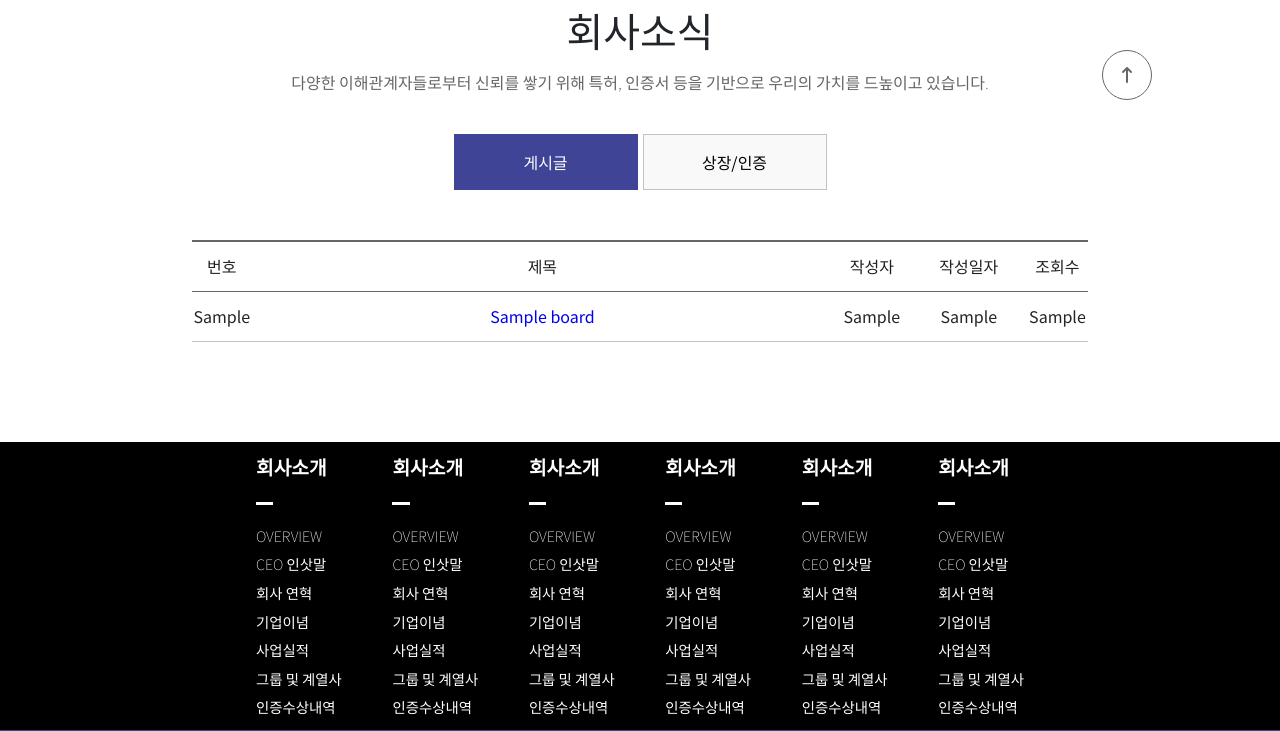
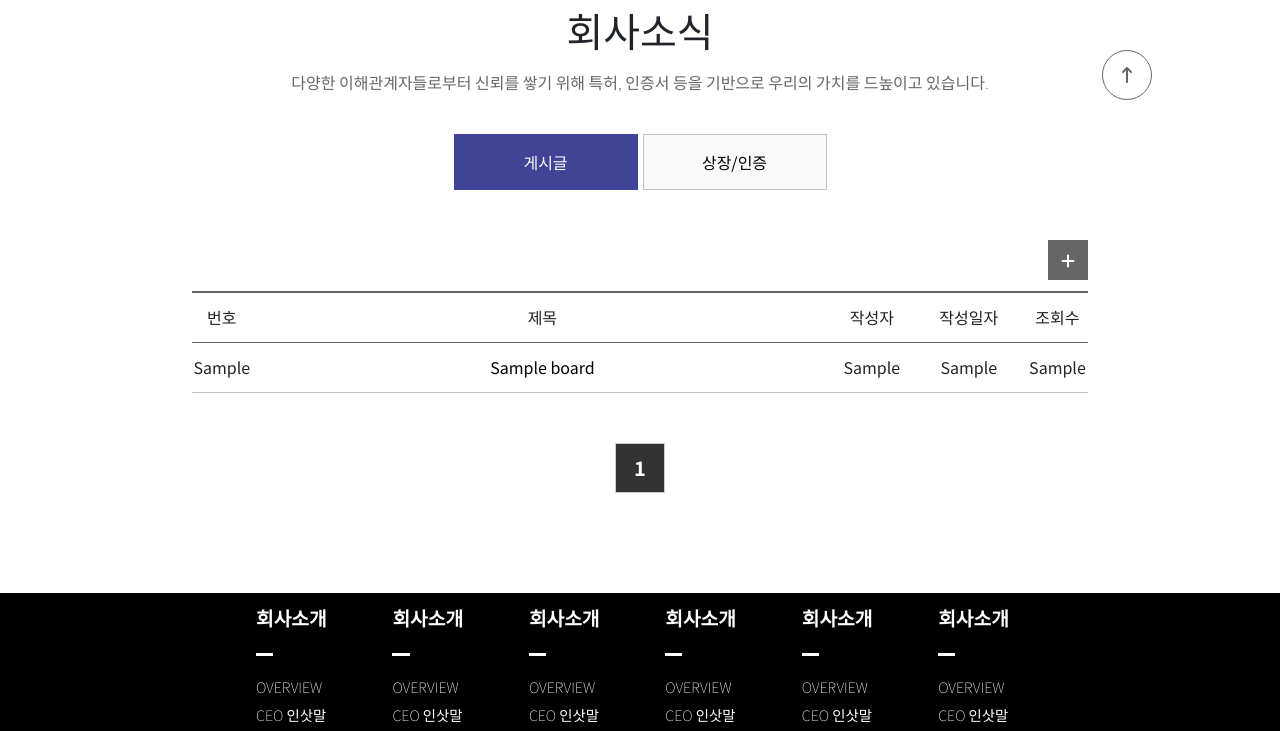
Before and after one commit to uoas6uoaf/snd, a PHP site: page /menu01_05.php in a window 1280 px wide. Shown: the part 644-1375 px from the top of the page. Run offline with PHP 8.4, Linux system fonts and the light colour scheme; tables that the repository leaves empty or names only in its code hold one stand-in row (values such as "Sample post"); some libraries are stand-ins or nearby versions.

Commit message:
회사소식 목록 페이징

```diff
--- a/css/menu01_05.css
+++ b/css/menu01_05.css
@@ -1,3 +1,6 @@
+#menu01_05_wrap a {
+    color: #000000;
+}
 #menu01_05_wrap > .btn_group {
     display: flex;
     justify-content: center;
@@ -20,6 +23,18 @@
     width: 70%;
     margin: 50px auto;
 }
+#menu01_05_wrap > .list_wrap > .search_gruop {
+    display: flex;
+    justify-content: flex-end;
+    margin-bottom: 11px;
+}
+#menu01_05_wrap > .list_wrap > .search_gruop > button {
+    width: 40px;
+    height: 40px;
+    color: #ffffff;
+    background-color: #666666;
+    border: none;
+}
 #menu01_05_wrap > .list_wrap > table {
     width: 100%;
 }
@@ -38,3 +53,25 @@
     height: 50px;
     border-bottom: 1px solid #C3C3C3;
 }
+#menu01_05_wrap .pagenav {
+    margin: 50px;
+    display: flex;
+    align-items: center;
+    justify-content: center;
+}
+#menu01_05_wrap .pagenav .page_num {
+    display: flex;
+}
+#menu01_05_wrap .pagenav .page_num li {
+    width: 50px;
+    height: 50px;
+    border: 1px solid #CCCCCC;
+    font-size: 20px;
+    display: flex;
+    justify-content: center;
+    align-items: center;
+}
+#menu01_05_wrap .pagenav .page_num .active {
+    color: #ffffff;
+    background-color: #333333;
+}
--- a/menu01_05.php
+++ b/menu01_05.php
@@ -10,7 +10,6 @@
     <?php include "subheader.php"; ?>
     <?php include "db_connect.php"; ?>
     <link rel="stylesheet" href="./css/menu01_05.css">
-    <script src="./js/menu01-05.js"></script>
 </head>
 
 <body>
@@ -24,6 +23,9 @@
             <button type="button">상장/인증</button>
         </div>
         <div class="list_wrap">
+            <div class="search_gruop">
+                <button type="button" onclick="location.href='menu01_insert.php'"><i class="fas fa-plus"></i></button>
+            </div>
             <table>
                 <colgroup>
                     <col width="4%"/>
@@ -43,23 +45,77 @@
                 </thead>
                 <tbody>
                 <?php
-                    $sql = "SELECT * FROM board ORDER BY bno;";
+                    if (isset($_GET["page"]))
+                        $page = $_GET["page"];
+                    else
+                        $page = 1;
+
+                    $sql = "SELECT * FROM board ORDER BY bno DESC;";
                     $result = mysqli_query($con,$sql);
 
 	                $total_record = mysqli_num_rows($result); // 전체 글 수
+                    $scale = 15;	// 한 화면에 표시되는 글 수
 
-                    while($row = mysqli_fetch_assoc($result)){
+                    // 전체 페이지 수($total_page) 계산
+                    if ($total_record % $scale == 0)
+                        $total_page = floor($total_record/$scale);
+                    else
+                        $total_page = floor($total_record/$scale) + 1;
+
+                    // 표시할 페이지($page)에 따라 $start 계산
+                    $start = (intval($page) - 1) * $scale;
+
+                    $number = $total_record - $start;
+                    for ($i=$start; $i<$start+$scale && $i < $total_record; $i++) {
+                        mysqli_data_seek($result, $i); 		// 가져올 레코드로 위치(포인터) 이동
+                        $row = mysqli_fetch_assoc($result); // 하나의 레코드 가져오기
+
+                        $bno = $row['bno'];
+                        $title = $row['title'];
+                        $writer = $row['writer'];
+                        $reg_dt = $row['reg_dt'];
+                        $view_cnt = $row['view_cnt'];
+
+                    // while($row = mysqli_fetch_assoc($result)){
                 ?>
                     <tr align=center>
-                        <td><?= $row['bno'] ?></td>
-                        <td><a href="menu01_read.php?bno=<?= $row['bno'] ?>"><?= $row['title'] ?></a></td>
-                        <td><?= $row['writer'] ?></td>
-                        <td><?= $row['reg_dt'] ?></td>
-                        <td><?= $row['view_cnt'] ?></td>
+                        <td><?= $bno ?></td>
+                        <td><a href="menu01_read.php?bno=<?= $bno ?>"><?= $title ?></a></td>
+                        <td><?= $writer ?></td>
+                        <td><?= $reg_dt ?></td>
+                        <td><?= $view_cnt ?></td>
                     </tr>
-                <?php } ?>
+                <?php
+                    $number--;
+                    }
+                    mysqli_close($con);
+                ?>
                 </tbody>
             </table>
+            <div class=pagenav>
+                <ul class="page_num">
+                <?php
+                    if ($total_page >= 2 && $page >= 2) {
+                        $new_page = $page - 1;
+                        echo "<li><a href='menu01-05.php?page=$new_page'><i class='fas fa-angle-left'></i></a></li>";
+                    }
+
+                    // 게시판 목록 하단에 페이지 링크 번호 출력
+                    for ($i = 1; $i <= $total_page; $i++) {
+                        if ($page == $i) {
+                            echo "<li class='active'><b> $i</b></li>";
+                        } else {
+                            echo "<li><a href='menu01_05.php?page=$i'> $i</a></li>";
+                        }
+                    }
+
+                    if ($total_page >= 2 && $page != $total_page) {
+                        $new_page = $page + 1;
+                        echo "<li><a href='menu01_05.php?page=$new_page'><i class='fas fa-angle-right'></i></a></li>";
+                    }
+                ?>
+                </ul>
+            </div>
         </div>
     </div>
 
```
Also changed, not shown: css/menu01_read.css (+49 -0 lines), menu01_read.php (+87 -6 lines).
